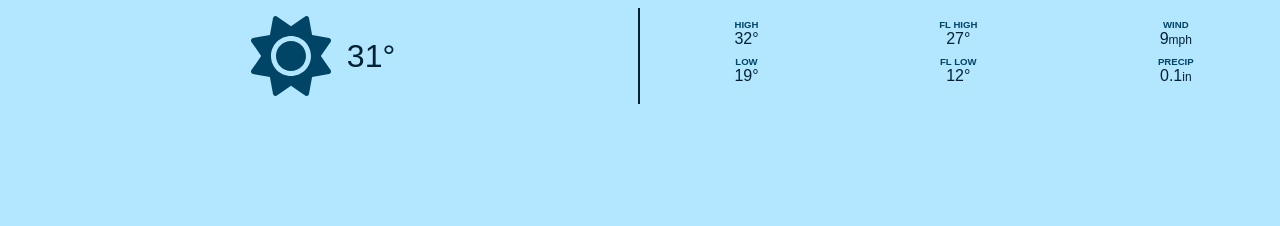
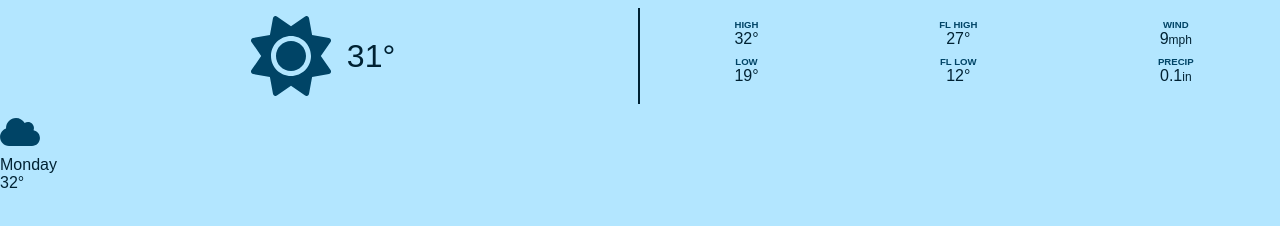
Before and after one commit to dra-gon-del/odin-weatherApp, a website built with Vite: page index.html in a window 1280 px wide. Built offline with nearby package versions, Linux system fonts and the light colour scheme.

Commit message:
07. create day card

```diff
--- a/index.html
+++ b/index.html
@@ -38,7 +38,13 @@
         </div>
       </div>
     </header>
-
+    <section class="day-selection" data-day-section>
+      <div class="day-card">
+        <img src="public/icons/cloud.svg" class="weather-icon">
+        <div class="day-card-day">Monday</div>
+        <div>32&deg;</div>
+      </div>
+    </section>
     <script type="module" src="/main.js"></script>
   </body>
 </html>
```
